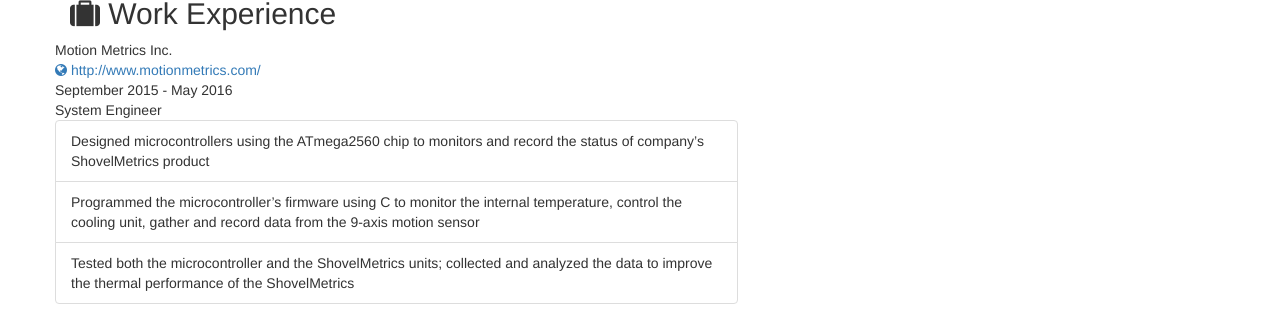
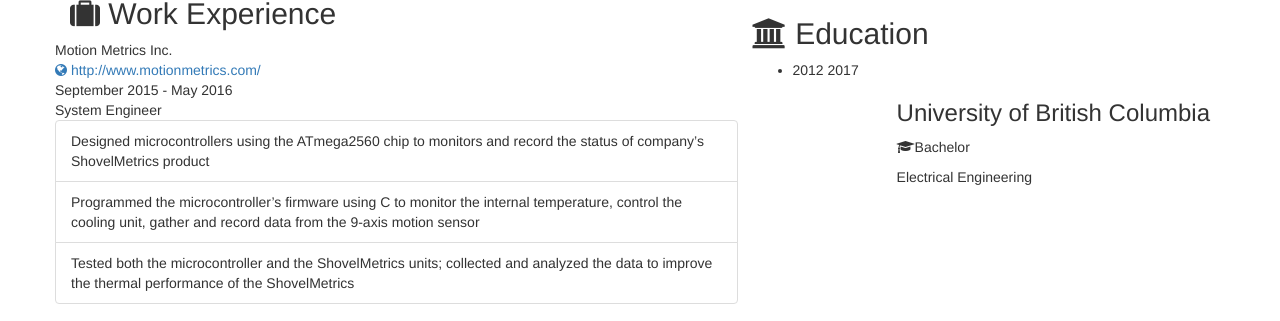
Before and after one commit to jhuang0215/webResume, a plain HTML site: page index.html in a window 1280 px wide. Shown: the part 415-736 px from the top of the page. Drawn offline with nearby package versions, Linux system fonts and the light colour scheme.

Commit message:
commit webResume education html

```diff
--- a/index.html
+++ b/index.html
@@ -229,7 +229,22 @@
           </div>
         </div>
         <!-- EDUCATION -->
-
+        <div class="box">
+          <h2>
+            <i class="fa fa-university ico"></i>
+            Education
+          </h2>
+          <ul id="education" class="clearfix">
+            <li>
+              <div class pull-left>2012 2017</div>
+              <div class="description pull-right">
+                <h3>University of British Columbia</h3>
+                <p><i class="fa fa-graduation-cap ico"></i>Bachelor</p>
+                <p>Electrical Engineering</p>
+              </div>
+            </li>
+          </ul>
+        </div>
         <!-- SKILLS -->
         <!-- INTERESTS -->
       </div>
```
